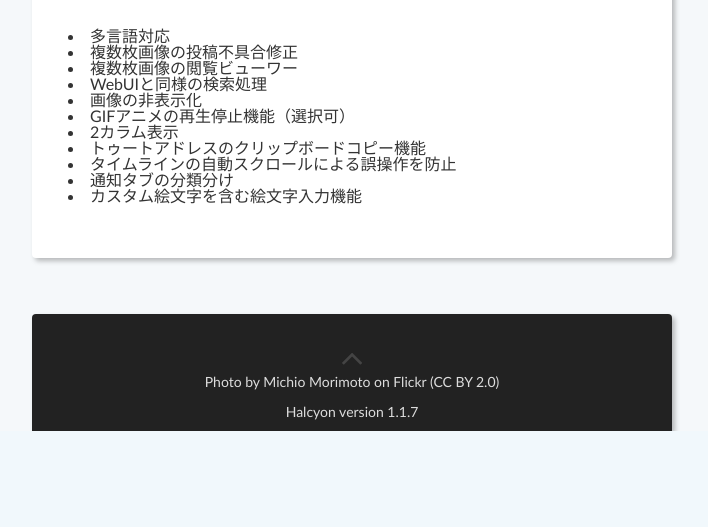
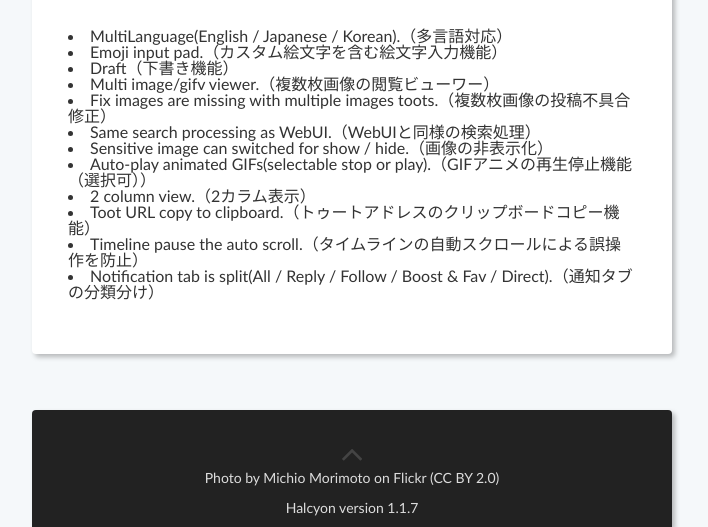
Before and after one commit to osapon/halcyon, a PHP site: page /local/login/login.php in a window 1280 px wide. Shown: the part 1143-1670 px from the top of the page, without its empty margins (288-996 px from the left). Before the commit the page ends 1574 px from the top, so only its background shows below. Run offline with PHP 8.4, Linux system fonts and the light colour scheme; data that the repository does not hold is empty; some libraries are stand-ins or nearby versions.

Commit message:
Update features.

```diff
--- a/login/login.php
+++ b/login/login.php
@@ -126,6 +126,7 @@ location.href = "/";
 </p>
 <div class="image_wrap">
 <ul>
+<li><img src="/login/assets/images/preview3.png" alt="halcyon_screenshot"/></li>
 <li><img src="/login/assets/images/preview2.png" alt="halcyon_screenshot"/></li>
 <li><img src="/login/assets/images/preview1.png" alt="halcyon_screenshot"/></li>
 <li><img src="/login/assets/images/preview0.png" alt="halcyon_screenshot"/></li>
@@ -141,17 +142,18 @@ Github: <a href="<?=$config['App']['source_link']?>" target="_blank"><?=$config[
 <h2>このサーバのHalcyonは機能追加されています</h2>
 <p>
 <ul style="list-style:inside;">
-<li>多言語対応</li>
-<li>複数枚画像の投稿不具合修正</li>
-<li>複数枚画像の閲覧ビューワー</li>
-<li>WebUIと同様の検索処理</li>
-<li>画像の非表示化</li>
-<li>GIFアニメの再生停止機能（選択可）</li>
-<li>2カラム表示</li>
-<li>トゥートアドレスのクリップボードコピー機能</li>
-<li>タイムラインの自動スクロールによる誤操作を防止</li>
-<li>通知タブの分類分け</li>
-<li>カスタム絵文字を含む絵文字入力機能</li>
+<li>MultiLanguage(English / Japanese / Korean).（多言語対応）</li>
+<li>Emoji input pad.（カスタム絵文字を含む絵文字入力機能）</li>
+<li>Draft（下書き機能）</li>
+<li>Multi image/gifv viewer.（複数枚画像の閲覧ビューワー）</li>
+<li>Fix images are missing with multiple images toots.（複数枚画像の投稿不具合修正）</li>
+<li>Same search processing as WebUI.（WebUIと同様の検索処理）</li>
+<li>Sensitive image can switched for show / hide.（画像の非表示化）</li>
+<li>Auto-play animated GIFs(selectable stop or play).（GIFアニメの再生停止機能（選択可））</li>
+<li>2 column view.（2カラム表示）</li>
+<li>Toot URL copy to clipboard.（トゥートアドレスのクリップボードコピー機能）</li>
+<li>Timeline pause the auto scroll.（タイムラインの自動スクロールによる誤操作を防止）</li>
+<li>Notification tab is split(All / Reply / Follow / Boost &amp; Fav / Direct).（通知タブの分類分け）</li>
 </ul>
 </p>
 </article>
```
Also changed, not shown: README.md, login/assets/images/preview3.png (added).
